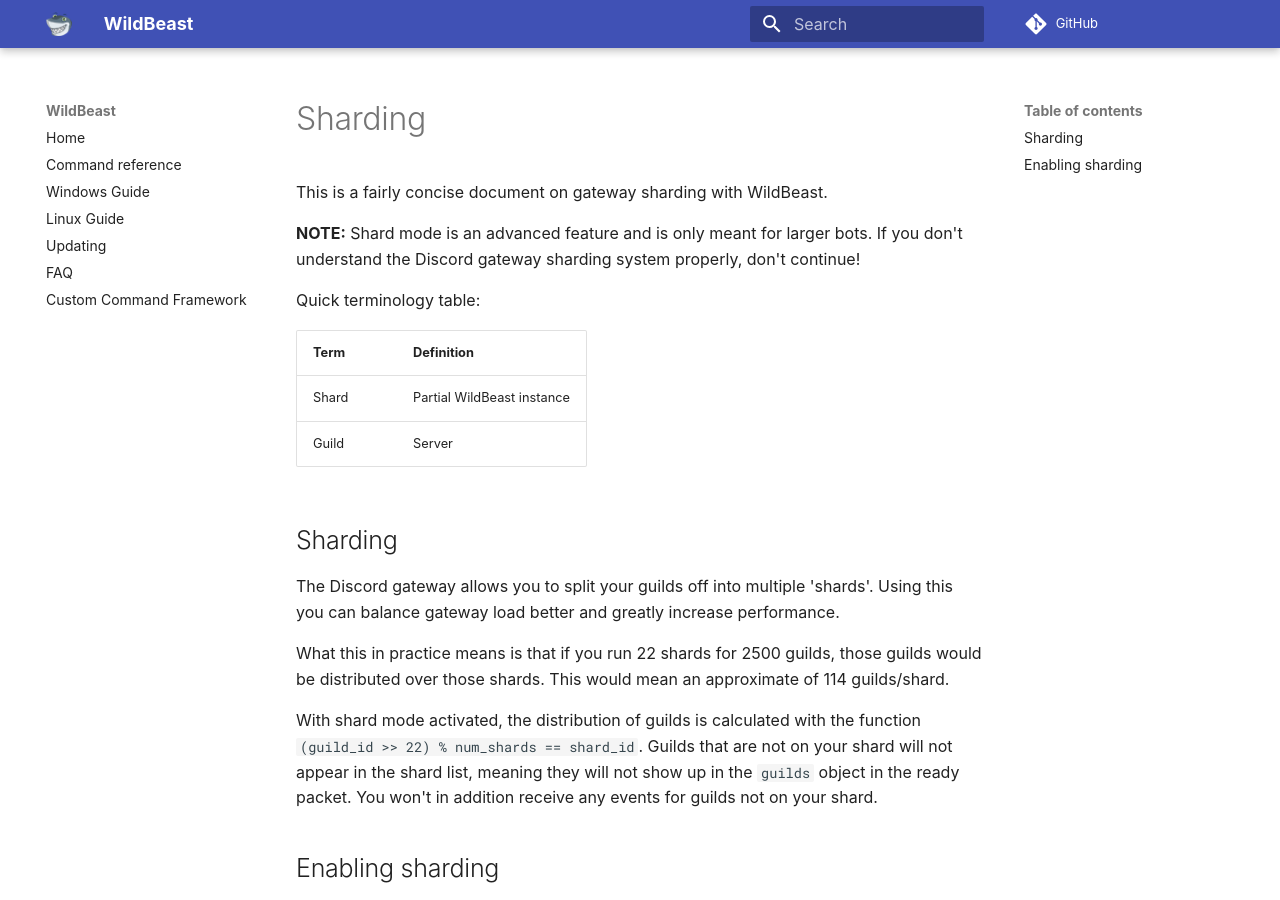
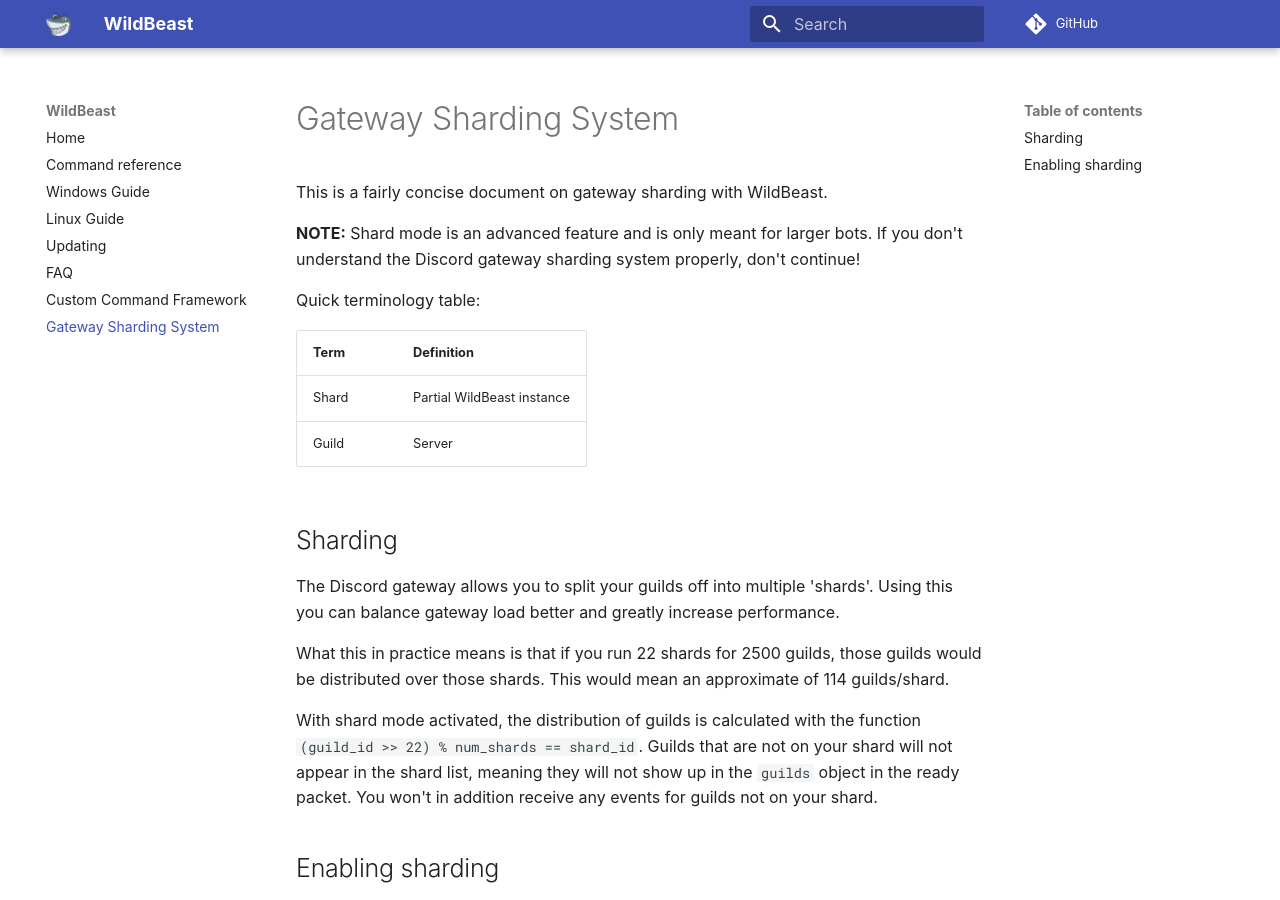
Before and after one commit to TheSharks/WildBeastDocs, an MkDocs documentation site: the page built from docs/sharding.md, in a window 1280 px wide and 900 px high. Built offline with MkDocs 1.6.1 and Material for MkDocs 9.7.7, drawn with Linux system fonts in a browser that asks for light colours; some web fonts are replaced; comment, search, counter and statistics services are not loaded; old or Windows-style settings are respelled for this version of MkDocs.

Commit message:
ripme.xyz

```diff
--- a/mkdocs.yml
+++ b/mkdocs.yml
@@ -14,6 +14,7 @@
   - Updating: 'updating.md'
   - FAQ: 'faq.md'
   - Custom Command Framework: 'custom_commands.md'
+  - Gateway Sharding System: 'sharding.md'
 
 # Theme
 theme: 'material'
```
